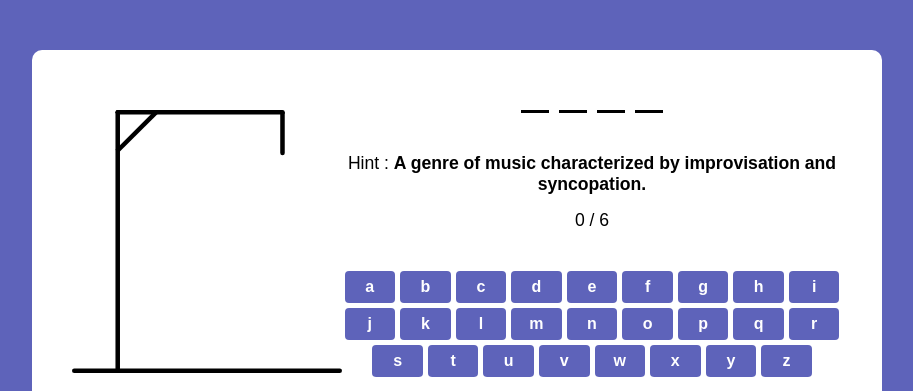
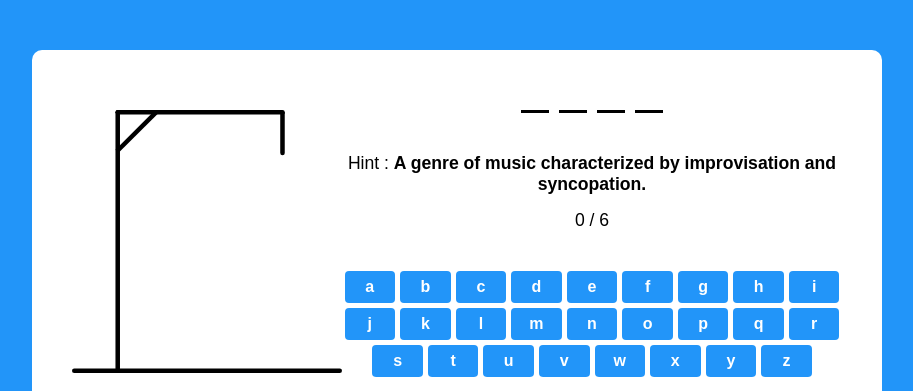
Before and after one commit to SmnSingh/Hangman-Game, a plain HTML site: page Hangman Game/index.html in a window 1280 px wide. Shown: the part 133-524 px from the top of the page, without its empty margins (183-1096 px from the left). Drawn offline with Linux system fonts and the light colour scheme.

Commit message:
Update style.css

```diff
--- a/Hangman Game/style.css
+++ b/Hangman Game/style.css
@@ -10,7 +10,7 @@ body{
     padding: 0 10px;
     justify-content: center;
     min-height: 100vh;
-    background-color: #5E63BA;
+    background-color: #2295f9;
 }
 .container {
     width: 850px;
@@ -72,7 +72,7 @@ body{
     font-weight: 600;
     outline: none;
     border: none;
-    background-color: #5E63BA;
+    background-color: #2295f9;
     border-radius: 4px;
     cursor: pointer;
 }
@@ -85,7 +85,7 @@ body{
     pointer-events: none;
 }
 :where(.game-model, .keyboard) button:hover{
-    background-color: #8286c9;
+    background-color: #74beff;
 }
 .game-model{
     position: fixed;
@@ -128,7 +128,7 @@ body{
     font-weight: 500;
 }
 .game-model p b{
-    color: #5E63BA;
+    color: #2295f9;
     font-weight: 600;
 }
 .game-model button{
```
